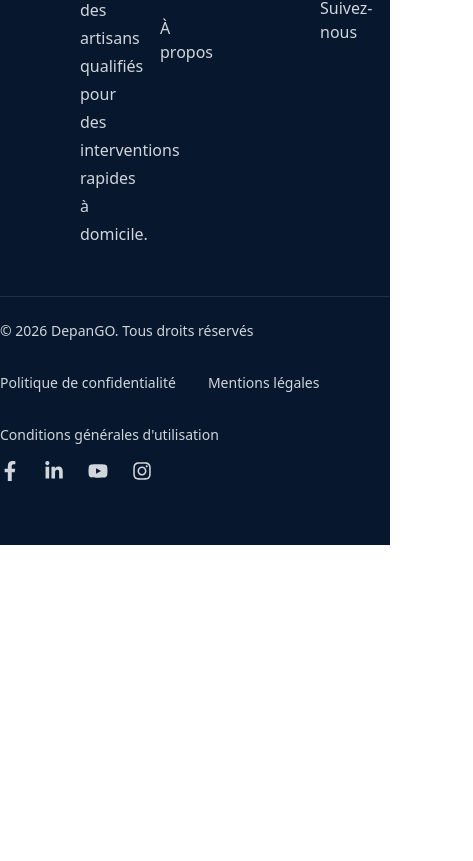
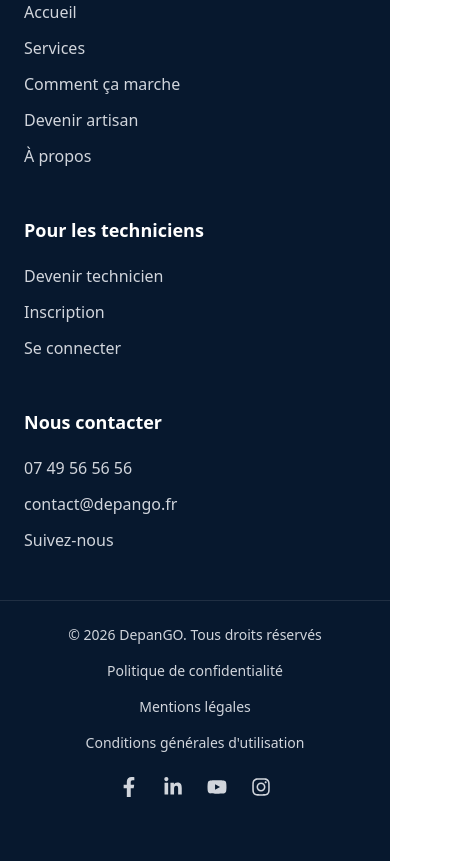
Before and after one commit to chainez-hat/DepanGO, a React (Vite) app in the folder front/: page / in a window 390 px wide. Shown: the part 3656-4517 px from the top of the page, 473 px wide, since content can reach past the window. Before the commit the page ends 4201 px from the top, so only its background shows below. Built offline with nearby package versions, Linux system fonts and the light colour scheme; no server answers.

Commit message:
responsive Footer.jsx

```diff
--- a/front/src/components/Footer.jsx
+++ b/front/src/components/Footer.jsx
@@ -11,10 +11,10 @@ export default function Footer() {
   return (
     <footer className="bg-[#07182E] text-white">
       <div className="max-w-[1500px] mx-auto py-16">
-        <div className="grid grid-cols-4 gap-20 ml-20 mr-20 text-left">
+        <div className="grid grid-cols-1 md:grid-cols-2 lg:grid-cols-4 gap-12 lg:gap-20 px-6 lg:px-20 text-left">
           {/* Colonne 1 */}
           <div>
-            <img src={logo} alt="DepanGO" className="h-14 mb-5" />
+            <img src={logo} alt="DepanGO" className="h-12 lg:h-14 mb-5" />
 
             <p className="text-gray-300 leading-7 max-w-xs">
               DepanGO vous met en relation avec des artisans qualifiés pour des
@@ -82,8 +82,8 @@ export default function Footer() {
           </div>
         </div>
         <div className="border-t border-white/10 mt-12 pt-6">
-          <div className="flex flex-wrap items-center justify-between gap-4 text-sm text-gray-300">
-            <div className="flex flex-wrap gap-8">
+          <div className="flex flex-col lg:flex-row items-center justify-between gap-6 text-sm text-gray-300 px-6">
+            <div className="flex flex-col lg:flex-row items-center gap-4 lg:gap-8 text-center lg:text-left">
               <span>© 2026 DepanGO. Tous droits réservés</span>
               <span>Politique de confidentialité</span>
               <span>Mentions légales</span>
```
